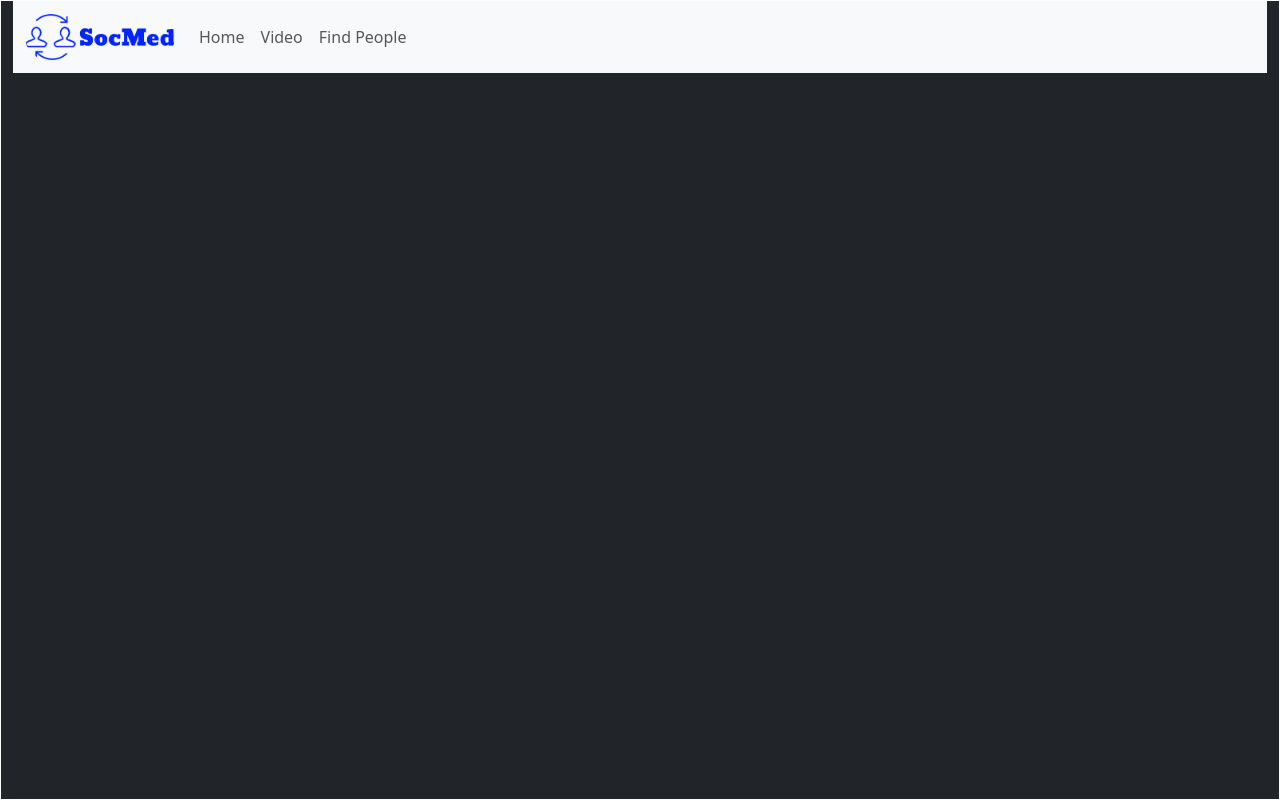
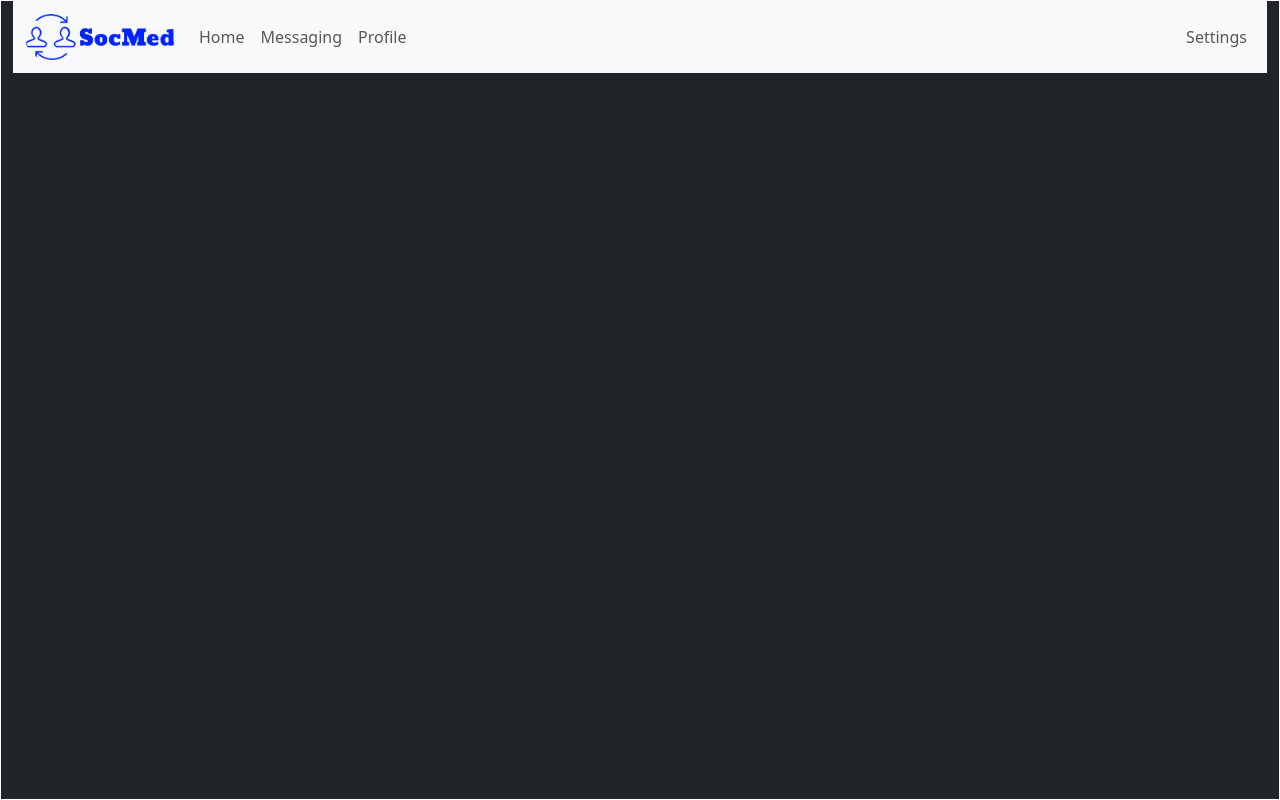
Before and after one commit to MichaelLesterAguhob/SocMed, a PHP site: page / in a window 1280 px wide. Run offline with PHP 8.4, Linux system fonts and the light colour scheme.

Commit message:
header nav

```diff
--- a/index.php
+++ b/index.php
@@ -24,15 +24,21 @@
                 <span class="navbar-toggler-icon"></span>
                 </button>
                 <div class="collapse navbar-collapse" id="colapsibleMenu">
-                    <ul class="navbar-nav">
+                    <ul class="navbar-nav me-auto">
                         <li class="nav-item">
                             <a href="" class="nav-link">Home</a>
                         </li>
                         <li class="nav-item">
-                            <a href="" class="nav-link">Video</a>
+                            <a href="" class="nav-link">Messaging</a>
                         </li>
                         <li class="nav-item">
-                            <a href="" class="nav-link">Find People</a>
+                            <a href="" class="nav-link">Profile</a>
+                        </li>
+
+                    </ul>
+                    <ul class="navbar-nav">
+                    <li class="nav-item">
+                            <a href="" class="nav-link">Settings</a>
                         </li>
                     </ul>
                 </div>
@@ -40,6 +46,9 @@
         </nav>
 
         <!-- MAIN CONTENT -->
+        <div class="main-content">
+
+        </div>
 
 
 
```
Also changed, not shown: assets/css/index.css (line endings or trailing spaces).
